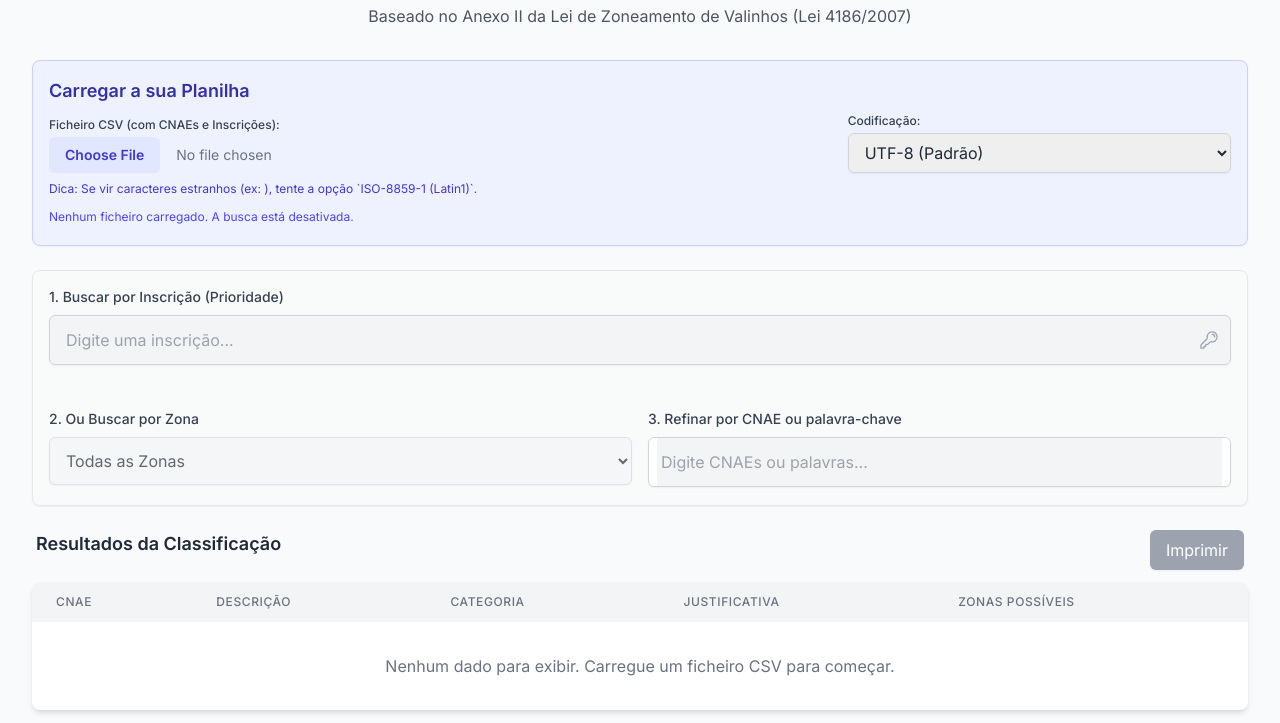
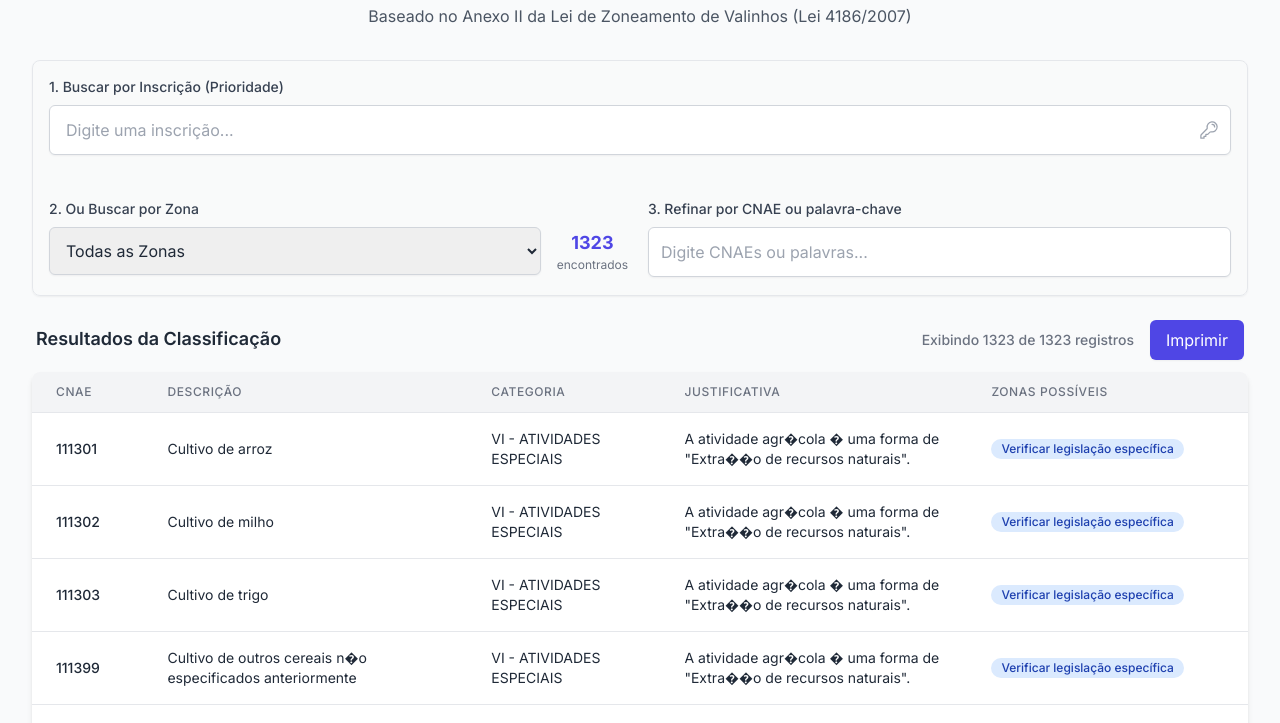
Before and after one commit to Hadler-Stevanatto/Classificador_CNAE, a plain HTML site: page index.html in a window 1280 px wide. Shown: the part 76-799 px from the top of the page. Drawn offline with nearby package versions, Linux system fonts and the light colour scheme.

Commit message:
Update index.html

```diff
--- a/index.html
+++ b/index.html
@@ -6,7 +6,6 @@
     <title>Classificador de CNAE - Zoneamento de Valinhos</title>
     <script src="https://cdn.tailwindcss.com"></script>
     <link href="https://fonts.googleapis.com/css2?family=Inter:wght@400;500;600;700&display=swap" rel="stylesheet">
-    <!-- PapaParse para análise de CSV -->
     <script src="https://cdnjs.cloudflare.com/ajax/libs/PapaParse/5.3.2/papaparse.min.js"></script>
     <style>
         body {
@@ -101,40 +100,11 @@
         </header>
 
         <main>
-            <!-- Secção de Carregamento de Ficheiro -->
-            <div class="mb-6 p-4 rounded-lg border border-indigo-200 bg-indigo-50 shadow-sm no-print">
-                <h2 class="text-lg font-semibold text-indigo-800 mb-2">Carregar a sua Planilha</h2>
-
-                <div class="grid grid-cols-1 md:grid-cols-3 gap-4 items-end">
-                    <div class="md:col-span-2">
-                        <label for="csvFile" class="block text-xs font-medium text-gray-700 mb-1">Ficheiro CSV (com CNAEs e Inscrições):</label>
-                        <input type="file" id="csvFile" accept=".csv" class="block w-full text-sm text-gray-500 file:mr-4 file:py-2 file:px-4 file:rounded-md file:border-0 file:text-sm file:font-semibold file:bg-indigo-100 file:text-indigo-700 hover:file:bg-indigo-200 cursor-pointer"/>
-                    </div>
-                    <div>
-                        <label for="encoding" class="block text-xs font-medium text-gray-700 mb-1">Codificação:</label>
-                        <select id="encoding" class="block w-full px-3 py-2 border border-gray-300 rounded-md shadow-sm focus:ring-indigo-500 focus:border-indigo-500">
-                            <option value="UTF-8">UTF-8 (Padrão)</option>
-                            <option value="ISO-8859-1">ISO-8859-1 (Latin1)</option>
-                            <option value="windows-1252">Windows-1252</option>
-                        </select>
-                    </div>
-                </div>
-                 <p class="text-xs text-indigo-700 mt-2">Dica: Se vir caracteres estranhos (ex:  ), tente a opção `ISO-8859-1 (Latin1)`.</p>
-
-                <div id="file-feedback" class="mt-3">
-                    <p id="file-status" class="text-xs text-indigo-600">Nenhum ficheiro carregado. A busca está desativada.</p>
-                    <div id="detected-headers" class="text-xs text-gray-500 mt-1"></div>
-                </div>
-            </div>
-
             <div id="printable-area">
-                <!-- Secção de Resumo para Impressão (oculta no ecrã) -->
                 <div id="print-summary" class="hidden"></div>
 
-                <!-- Secção de Pesquisa -->
                 <div class="p-4 rounded-lg border border-gray-200 shadow-sm sticky top-4 bg-gray-50/80 backdrop-blur-sm z-10 mb-6 no-print">
                      <div class="grid grid-cols-1 md:grid-cols-2 gap-x-4 gap-y-6">
-                        <!-- Pesquisa por Inscrição -->
                         <div class="md:col-span-2">
                             <label for="inscricao-search" class="block text-sm font-medium text-gray-700 mb-2">1. Buscar por Inscrição (Prioridade)</label>
                             <div class="relative">
@@ -146,7 +116,6 @@
                              <p id="inscricao-feedback" class="text-xs mt-1 h-4"></p>
                         </div>
 
-                        <!-- Pesquisa por Zona -->
                         <div>
                             <label for="zone-search" class="block text-sm font-medium text-gray-700 mb-2">2. Ou Buscar por Zona</label>
                             <div class="flex items-center space-x-3">
@@ -160,8 +129,7 @@
                             <p id="zone-composition-feedback" class="text-xs text-gray-600 mt-1 h-auto"></p>
                         </div>
 
-                         <!-- Pesquisa por Texto / Tags -->
-                        <div>
+                         <div>
                             <label for="search" class="block text-sm font-medium text-gray-700 mb-2">3. Refinar por CNAE ou palavra-chave</label>
                             <div id="tag-container" class="w-full flex items-center flex-wrap px-2 border border-gray-300 rounded-md shadow-sm bg-white focus-within:ring-1 focus-within:ring-indigo-500 focus-within:border-indigo-500">
                                  <input type="text" id="search" placeholder="Digite CNAEs ou palavras..." class="flex-grow py-3 search-input" disabled>
@@ -170,7 +138,6 @@
                     </div>
                 </div>
 
-                <!-- Cabeçalho dos Resultados -->
                 <div class="flex justify-between items-baseline mb-3 px-1">
                     <h3 class="text-lg font-semibold text-gray-800">Resultados da Classificação</h3>
                     <div class="flex items-center space-x-4">
@@ -179,7 +146,6 @@
                     </div>
                 </div>
 
-                <!-- Tabela de Resultados -->
                 <div class="bg-white shadow-md rounded-lg overflow-hidden">
                     <div class="overflow-x-auto">
                         <table class="min-w-full divide-y divide-gray-200">
@@ -193,12 +159,11 @@
                                 </tr>
                             </thead>
                             <tbody id="results-table" class="bg-white divide-y divide-gray-200">
-                               <!-- As linhas serão inseridas aqui pelo JavaScript -->
-                            </tbody>
+                               </tbody>
                         </table>
                     </div>
                      <div id="no-results" class="text-center p-8 text-gray-500">
-                        <p>Nenhum dado para exibir. Carregue um ficheiro CSV para começar.</p>
+                        <p>Carregando base de dados. Por favor, aguarde...</p>
                     </div>
                 </div>
             </div>
@@ -236,10 +201,6 @@
         const inscricaoFeedback = document.getElementById('inscricao-feedback');
         const resultsTable = document.getElementById('results-table');
         const noResults = document.getElementById('no-results');
-        const csvFileInput = document.getElementById('csvFile');
-        const fileStatus = document.getElementById('file-status');
-        const detectedHeadersDiv = document.getElementById('detected-headers');
-        const encodingSelect = document.getElementById('encoding');
         const resultsCountSpan = document.getElementById('results-count');
         const zoneItemsCountSpan = document.getElementById('zone-items-count');
         const zoneCounterWrapper = document.getElementById('zone-counter-wrapper');
@@ -314,7 +275,10 @@
                 } else if (cnaeData.length > 0) {
                     noResults.innerHTML = '<p>Nenhum resultado encontrado para a sua busca.</p>';
                 } else {
-                    noResults.innerHTML = '<p>Nenhum dado para exibir. Carregue um ficheiro CSV para começar.</p>';
+                    // Mantem a mensagem de carregamento inicial até que os dados sejam processados
+                    if (!cnaeData.length) {
+                        noResults.innerHTML = '<p>Processando dados... Isso pode levar um momento.</p>';
+                    }
                 }
                 return;
             }
@@ -475,7 +439,6 @@
                     inscricaoZoneMap.get(inscricao).add(zona);
                 }
 
-                // CORREÇÃO: A variável 'item' foi trocada por 'row'
                 const cnae = getValueFromItem(row, ['cnae', 'CNAE']);
                 if (cnae && !uniqueCnaes.has(cnae)) {
                    uniqueCnaes.set(cnae, row);
@@ -483,35 +446,36 @@
             });
 
             cnaeData = Array.from(uniqueCnaes.values());
-            renderTable([], cnaeData.length);
+            masterFilter(); // Chama o filtro mestre para exibir os dados iniciais
         }
 
-        // Lida com o carregamento do ficheiro CSV
-        function handleFileLoad(event) {
-            const file = event.target.files[0];
-            if (!file) return;
+        // ***** NOVO: Função para carregar CSV de uma URL *****
+        function loadCsvFromUrl(url) {
+            const statusDiv = noResults.querySelector('p');
+            statusDiv.textContent = 'Carregando base de dados do repositório...';
 
-            fileStatus.textContent = `Processando ficheiro: ${file.name}...`;
-            Papa.parse(file, {
+            Papa.parse(url, {
+                download: true,
                 header: true,
                 skipEmptyLines: true,
-                encoding: encodingSelect.value,
-                delimitersToGuess: [',', ';', '\t'],
+                encoding: "UTF-8",
                 complete: function(results) {
                     if (results.errors.length > 0) {
-                        fileStatus.textContent = 'Erro ao processar o ficheiro. Verifique o CSV e a codificação.';
+                        statusDiv.textContent = 'Erro ao carregar a base de dados. Verifique o link do CSV.';
                         console.error("Erros de análise CSV:", results.errors);
                         return;
                     }
-                    fileStatus.textContent = `Ficheiro "${file.name}" carregado com sucesso.`;
-                    detectedHeadersDiv.innerHTML = `<strong>Colunas detetadas:</strong> ${results.meta.fields.join(', ')}`;
+                    statusDiv.textContent = 'Nenhum resultado para exibir. Refine sua busca.';
+
                     processAndSetData(results.data);
+
+                    // Habilita os campos de busca
                     [searchInput, zoneSearchSelect, inscricaoSearchInput, printButton].forEach(input => {
                         if (input) input.disabled = false;
                     });
                 },
                 error: function(error) {
-                    fileStatus.textContent = `Erro ao carregar o ficheiro: ${error.message}`;
+                    statusDiv.textContent = `Erro fatal ao carregar o ficheiro: ${error.message}`;
                 }
             });
         }
@@ -520,6 +484,10 @@
         document.addEventListener('DOMContentLoaded', () => {
             setupZoneLogic();
             populateZoneFilter();
+
+            // ***** ALTERADO: URL do seu arquivo CSV no formato RAW *****
+            const csvUrl = 'https://raw.githubusercontent.com/Hadler-Stevanatto/Classificador_CNAE/61fbb639da0399212ac3223668d2e1ed058c084c/CLASSIFICADOR%20DE%20CNAE%20_%204186.2007.csv';
+            loadCsvFromUrl(csvUrl); // Chama a nova função para carregar os dados
 
             inscricaoSearchInput.addEventListener('keyup', masterFilter);
 
@@ -544,13 +512,6 @@
             });
 
             zoneSearchSelect.addEventListener('change', masterFilter);
-
-            csvFileInput.addEventListener('change', handleFileLoad);
-            encodingSelect.addEventListener('change', () => {
-                if (csvFileInput.files[0]) {
-                   csvFileInput.dispatchEvent(new Event('change'));
-                }
-            });
 
             printButton.addEventListener('click', () => {
                 const printSummary = document.getElementById('print-summary');
```
